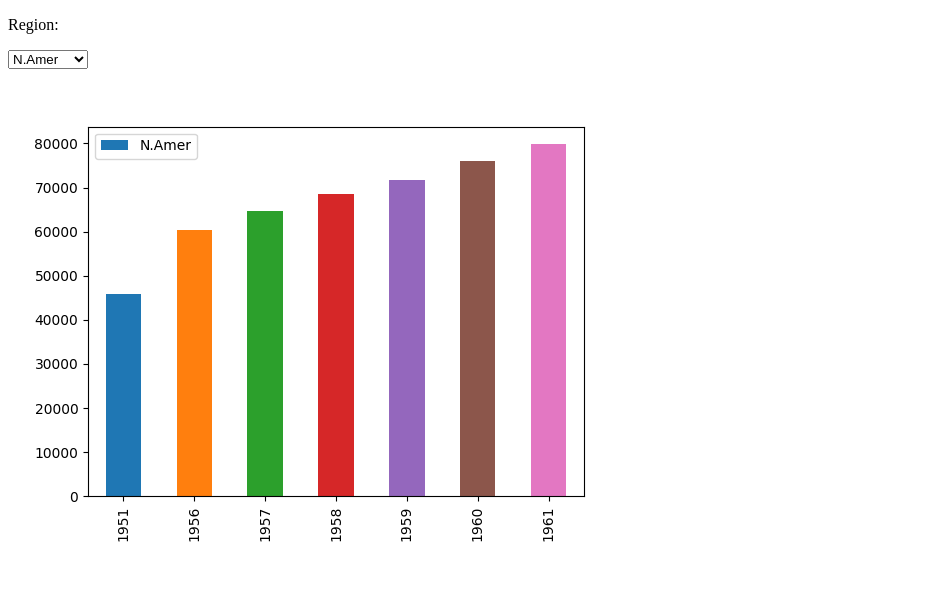
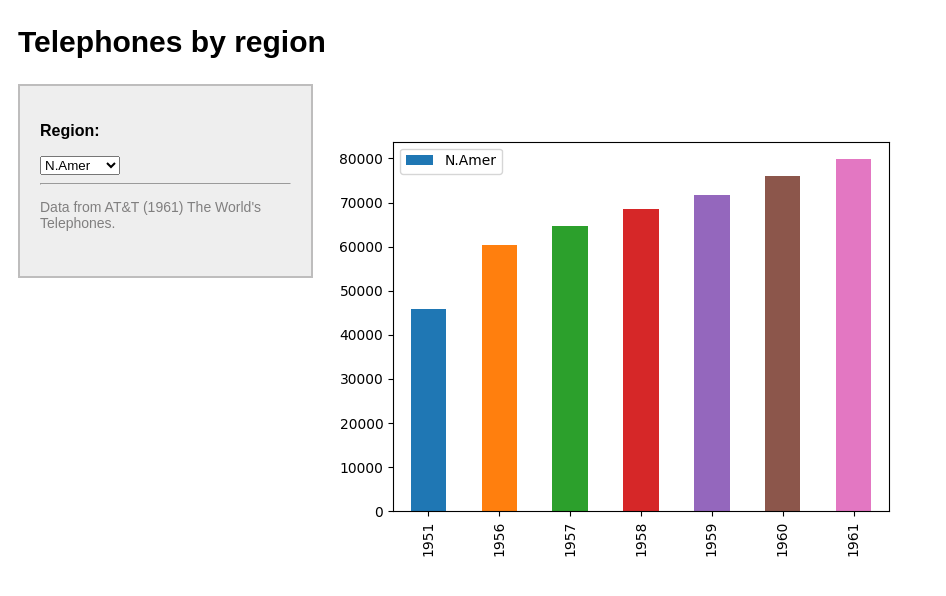
Before and after one commit to dagarciaal/dagarciaal.github.io, a plain HTML site: page Reporte/index.html in a window 1280 px wide. Shown: the whole page, without its empty margins (0-946 px from the left). Drawn offline with Linux system fonts and the light colour scheme.

Commit message:
Update index.html

```diff
--- a/Reporte/index.html
+++ b/Reporte/index.html
@@ -3,10 +3,46 @@
   <head>
     <meta charset="utf-8">
     <title>Telephones</title>
+
+    <style>
+
+        body {
+          font-family: Arial, Helvetica, sans-serif;
+          padding-left: 10px;
+        }
+
+        header {
+            font-size: 20px;
+        }
+
+        nav {
+          float: left;
+          width: 20%;
+          height: 150px;
+          background: #eeeeee;
+          padding: 20px;
+        }
+
+        .seltext {
+            font-weight: bold;
+        }
+
+        .auxtext {
+            font-size: 14px;
+            color: #807F7F;
+        }
+
+    </style>
+
   </head>
   <body>
-    <nav>
-      <p>Region:</p>
+
+    <header>
+      <h2>Telephones by region</h2>
+    </header>
+
+    <nav style="border:1px solid #BEBDBD; border-width:2px;">
+      <p class="seltext">Region:</p>
       <select id="region" name="region"  onchange="selectPlot()">
         <option value="N.Amer">N.Amer</option>
         <option value="Europe">Europe</option>
@@ -16,6 +52,9 @@
         <option value="Africa">Africa</option>
         <option value="Mid.Amer">Mid.Amer</option>
       </select>
+      <br>
+      <hr>
+      <p class="auxtext"> Data from AT&T (1961) The World's Telephones. </p>
     </nav>
 
     <div>
```
